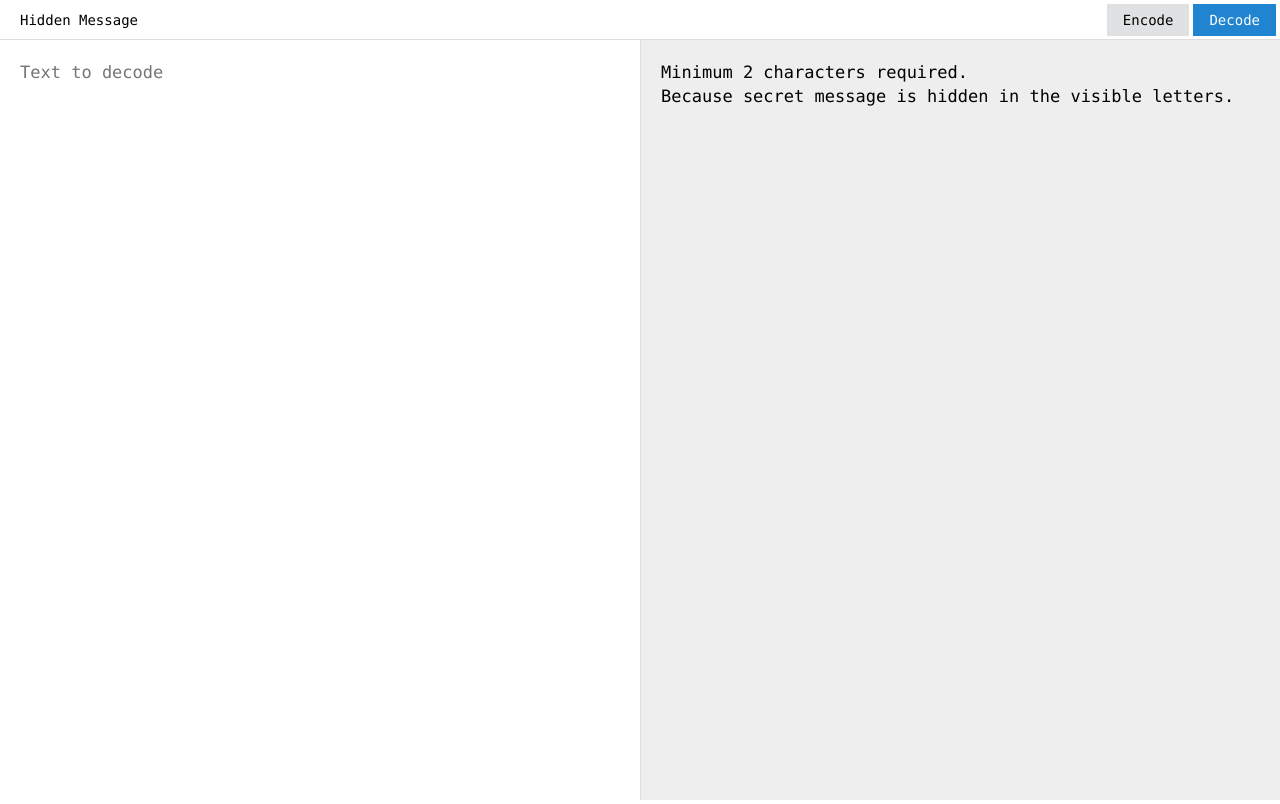
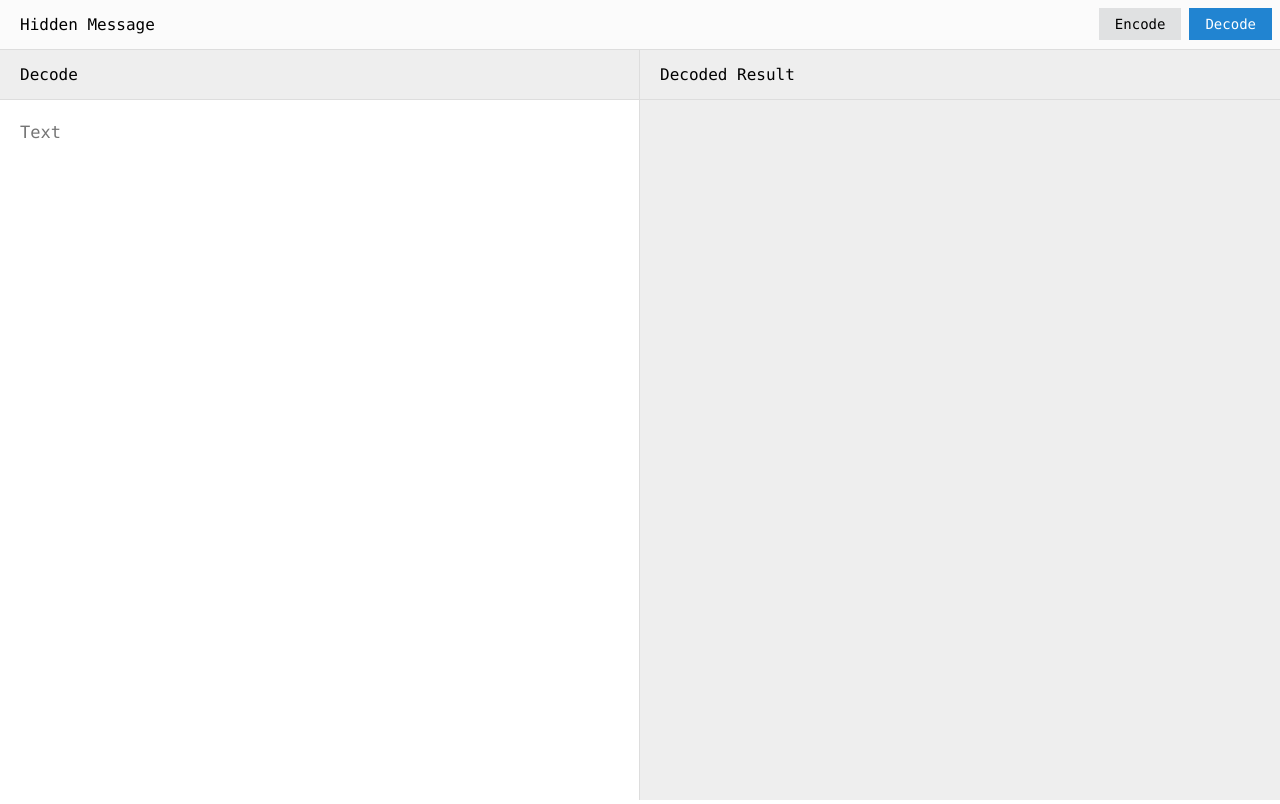
Before and after one commit to ozgrozer/titus, a plain HTML site: page index.html in a window 1280 px wide. Both pictures are taken after a click on the button "Decode". Drawn offline with Linux system fonts and the light colour scheme.

Commit message:
View changed.

```diff
--- a/index.html
+++ b/index.html
@@ -20,78 +20,96 @@
       margin: 0;
       overflow: hidden;
     }
+
     header {
       width: 100%;
-      height: 40px;
+      height: 50px;
+      background-color: #fbfbfb;
       border-bottom: 1px solid #ddd;
     }
     #title {
       float: left;
-      font-size: 14px;
-      line-height: 40px;
+      line-height: 50px;
       padding-left: 20px;
     }
     #buttons {
       float: right;
-      margin-top: 4px;
-      margin-right: 4px;
+      margin: 8px 8px 0 0;
     }
-    button {
+    #buttons button {
       float: left;
       border: none;
       outline: none;
       cursor: pointer;
       font-size: 14px;
-      margin-left: 4px;
+      margin-left: 8px;
       line-height: 16px;
       padding: 8px 16px;
       background-color: #e0e1e2;
     }
-    button:hover {
+    #buttons button:hover {
       background-color: #cacbcd;
     }
-    button:active {
+    #buttons button:active {
       background-color: #babbbc;
     }
-    button.active {
+    #buttons button.active {
       color: #fff;
       background-color: #2184d1;
     }
-    button.active:hover {
+    #buttons button.active:hover {
       background-color: #1677c3;
     }
-    button.active:active {
+    #buttons button.active:active {
       background-color: #1a69a4;
+    }
+
+    main {
+      height: calc(100% - 50px);
+      -o-height: calc(100% - 50px);
+      -ms-height: calc(100% - 50px);
+      -moz-height: calc(100% - 50px);
+      -webkit-height: calc(100% - 50px);
     }
     .column {
       width: 50%;
       float: left;
-      height: calc(100% - 40px);
-      -o-height: calc(100% - 40px);
-      -ms-height: calc(100% - 40px);
-      -moz-height: calc(100% - 40px);
-      -webkit-height: calc(100% - 40px);
-    }
-    #encode, #decode {
       height: 100%;
     }
-    textarea {
+    .column:first-child {
+      border-right: 1px solid #ddd;
+    }
+    .columnTitle {
+      height: 50px;
+      padding: 0 20px;
+      line-height: 50px;
+      background-color: #eee;
+      border-bottom: 1px solid #ddd;
+    }
+    .columnContent {
+      height: calc(100% - 50px);
+      -o-height: calc(100% - 50px);
+      -ms-height: calc(100% - 50px);
+      -moz-height: calc(100% - 50px);
+      -webkit-height: calc(100% - 50px);
+    }
+    #encodeArea textarea, #decodeArea textarea {
       width: 100%;
       border: none;
+      resize: none;
       outline: none;
       padding: 20px;
-      resize: none;
     }
-    #encode textarea {
+    #encodeArea textarea {
       height: 50%;
     }
     #encodeText {
-      border-bottom: 1px solid #ddd;
+      border-bottom: 1px solid #ddd !important;
     }
-    #decode {
+    #decodeArea {
       display: none;
     }
-    #decode textarea {
+    #decodeArea textarea {
       height: 100%;
     }
     pre {
@@ -99,7 +117,6 @@
       height: 100%;
       padding: 20px;
       background-color: #eee;
-      border-left: 1px solid #ddd;
     }
     div, textarea, pre, button {
       font-family: Menlo;
@@ -118,59 +135,81 @@
       <button id="decodeButton">Decode</button>
     </div>
   </header>
-  <div class="column">
-    <div id="encode">
-      <textarea id="encodeText" placeholder="Text to encode"></textarea>
-      <textarea id="encodeSecretMessage" placeholder="Secret message (only a, b, c, d letters for now)"></textarea>
+
+  <main id="encodeArea">
+    <div class="column">
+      <div class="columnTitle">Encode</div>
+      <div class="columnContent">
+        <textarea id="encodeText" placeholder="Text"></textarea>
+        <textarea id="encodeSecretMessage" placeholder="Secret Message"></textarea>
+      </div>
     </div>
-    <div id="decode">
-      <textarea id="decodeText" placeholder="Text to decode"></textarea>
+    <div class="column">
+      <div class="columnTitle">Encoded Result</div>
+      <div class="columnContent">
+        <pre id="encodeResult"></pre>
+      </div>
     </div>
-  </div>
-  <div class="column">
-    <pre id="result">Result</pre>
-  </div>
+  </main>
+
+  <main id="decodeArea">
+    <div class="column">
+      <div class="columnTitle">Decode</div>
+      <div class="columnContent">
+        <textarea id="decodeText" placeholder="Text"></textarea>
+      </div>
+    </div>
+    <div class="column">
+      <div class="columnTitle">Decoded Result</div>
+      <div class="columnContent">
+        <pre id="decodeResult"></pre>
+      </div>
+    </div>
+  </main>
   <script src="index.js"></script>
   <script>
     var encodeText = document.getElementById('encodeText')
+    var encodeSecretMessage = document.getElementById('encodeSecretMessage')
+    var encodeResult = document.getElementById('encodeResult')
+    var encodeFunction = function () {
+      setTimeout(function () {
+        encodeResult.innerHTML = hiddenMessage({
+          type: 'encode',
+          text: encodeText.value,
+          secretMessage: encodeSecretMessage.value
+        })
+      }, 0)
+    }
+    encodeText.addEventListener('keyup', encodeFunction)
+    encodeSecretMessage.addEventListener('keyup', encodeFunction)
+
     var decodeText = document.getElementById('decodeText')
-    var encodeSecretMessage = document.getElementById('encodeSecretMessage')
-    var result = document.getElementById('result')
-    var encodeArea = document.getElementById('encode')
-    var decodeArea = document.getElementById('decode')
+    var decodeResult = document.getElementById('decodeResult')
+    var decodeFunction = function () {
+      setTimeout(function () {
+        decodeResult.innerHTML = hiddenMessage({
+          type: 'decode',
+          text: decodeText.value
+        })
+      }, 0)
+    }
+    decodeText.addEventListener('keyup', decodeFunction)
+
     var encodeButton = document.getElementById('encodeButton')
     var decodeButton = document.getElementById('decodeButton')
-    var encode = function () {
-      setTimeout(function () {
-        var getEncodeTextValue = encodeText.value
-        var getEncodeSecretMessageValue = encodeSecretMessage.value
-        result.innerHTML = hiddenMessage({ text: getEncodeTextValue, secretMessage: getEncodeSecretMessageValue, type: 'encode' })
-      }, 0)
-    }
-    var decode = function () {
-      setTimeout(function () {
-        var getDecodeTextValue = decodeText.value
-        result.innerHTML = hiddenMessage({ text: getDecodeTextValue, type: 'decode' })
-      }, 0)
-    }
-
-    encodeText.addEventListener('keyup', encode)
-    encodeSecretMessage.addEventListener('keyup', encode)
-    decodeText.addEventListener('keyup', decode)
-
+    var encodeArea = document.getElementById('encodeArea')
+    var decodeArea = document.getElementById('decodeArea')
     encodeButton.addEventListener('click', function () {
       encodeButton.className = 'active'
       decodeButton.className = ''
       encodeArea.style.display = 'block'
       decodeArea.style.display = 'none'
-      encode()
     })
     decodeButton.addEventListener('click', function () {
       encodeButton.className = ''
       decodeButton.className = 'active'
       encodeArea.style.display = 'none'
       decodeArea.style.display = 'block'
-      decode()
     })
   </script>
 </body>
--- a/index.js
+++ b/index.js
@@ -13,22 +13,18 @@ var hiddenMessage = function (opts) {
     '2063': 'd'
   }
 
-  if (opts.type === 'encode') {
-    if (opts.text.length > 1) {
-      var firstLetterOfText = opts.text.substr(0, 1)
-      var restOfText = opts.text.substr(1)
+  if (opts.text.length > 1) {
+    if (opts.type === 'encode') {
+      var firstLetterOfInput = opts.text.substr(0, 1)
+      var restOfInput = opts.text.substr(1)
       var replaceAll = function (text, obj) {
         for (var key in obj) {
           text = text.replace(new RegExp(key, 'g'), obj[key])
         }
         return text
       }
-      result = firstLetterOfText + replaceAll(opts.secretMessage, characters1, 'encode') + restOfText
-    } else {
-      result = 'Minimum 2 characters required.\nBecause secret message will be hidden in the visible letters.'
-    }
-  } else if (opts.type === 'decode') {
-    if (opts.text.length > 1) {
+      result = firstLetterOfInput + replaceAll(opts.secretMessage, characters1) + restOfInput
+    } else if (opts.type === 'decode') {
       var decodeUnicode = function (text) {
         var collect = ''
         for (var i = 0, len = text.length; i < len; i++) {
@@ -41,9 +37,9 @@ var hiddenMessage = function (opts) {
         return collect
       }
       result = decodeUnicode(opts.text) || 'There is no secret message in text.'
-    } else {
-      result = 'Minimum 2 characters required.\nBecause secret message is hidden in the visible letters.'
     }
+  } else {
+    result = 'Minimum 2 characters required.'
   }
 
   return result
```
